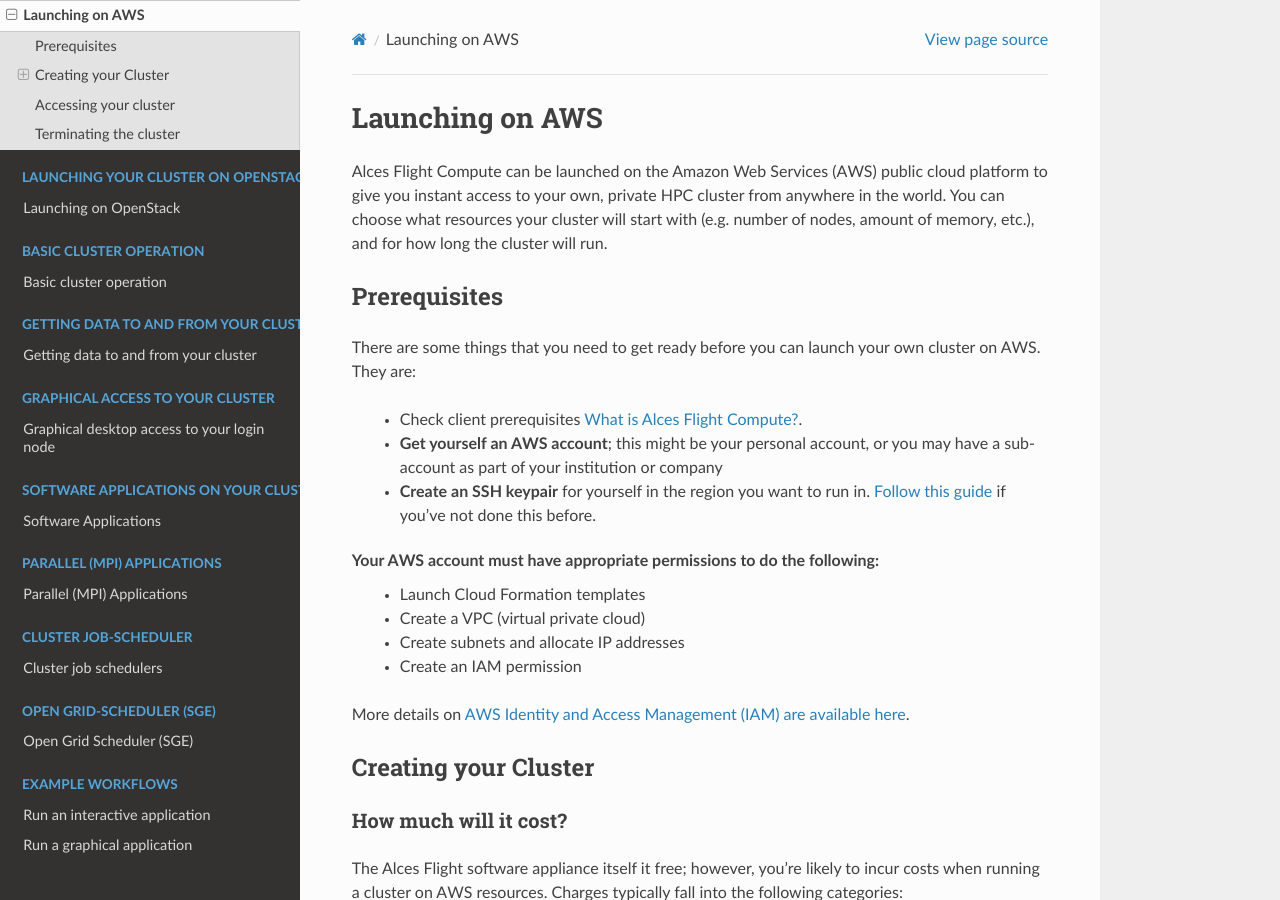
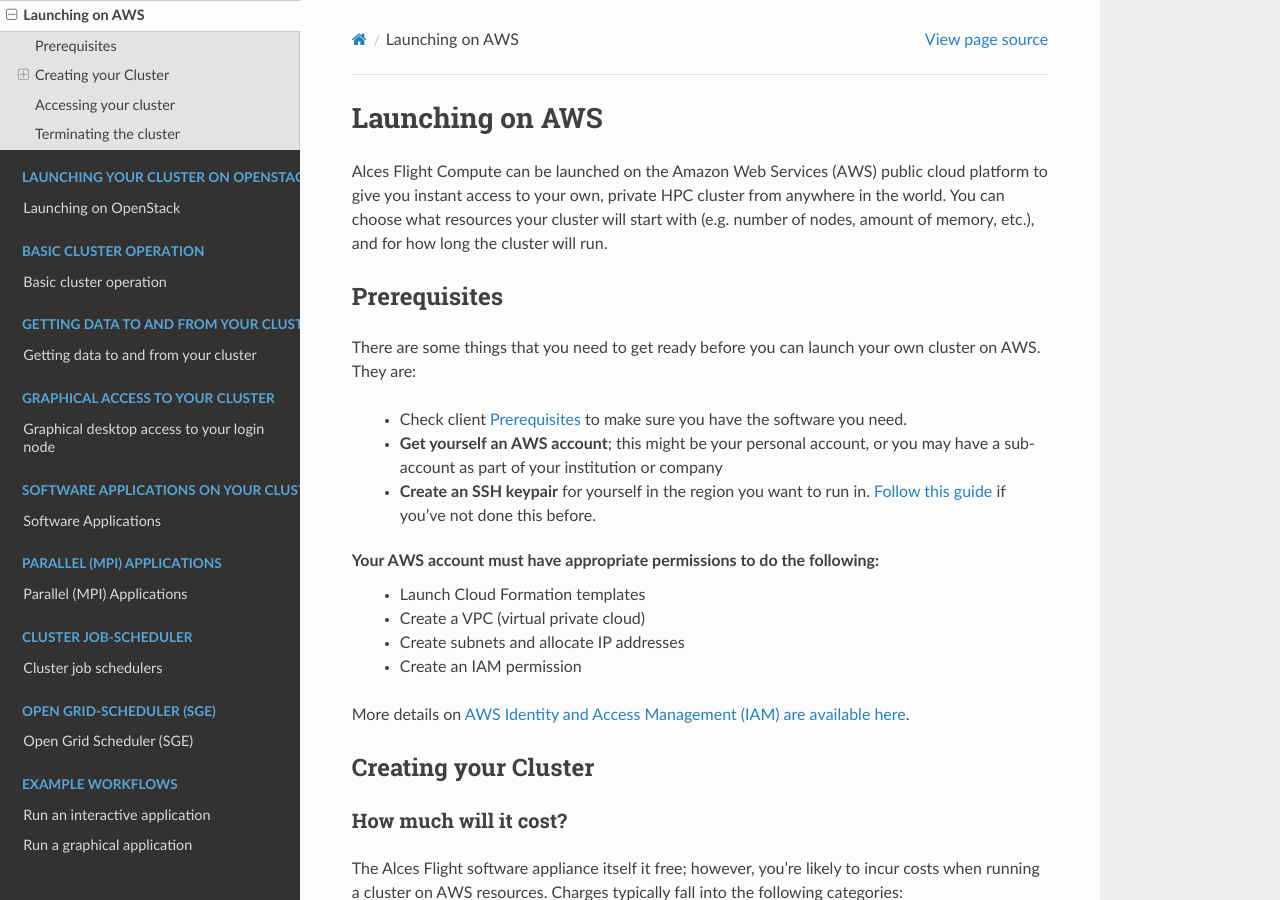
Before and after one commit to alces-software/flight-appliance-docs, a Sphinx documentation site: the page built from docs/source/launch-aws/launching_on_aws.rst, in a window 1280 px wide and 900 px high. Built offline with Sphinx 7.4.7 and the Read the Docs theme 2.0.0, drawn with Linux system fonts in a browser that asks for light colours; pages that are not in the unit, such as notebooks, are missing from menus; some of the changed text lies outside the part shown.

Commit message:
Added new direct reference

```diff
--- a/docs/source/launch-aws/launching_on_aws.rst
+++ b/docs/source/launch-aws/launching_on_aws.rst
@@ -11,7 +11,7 @@
 
 There are some things that you need to get ready before you can launch your own cluster on AWS. They are:
 
- - Check client prerequisites :ref:`whatisit`.
+ - Check client :ref:`clientprereqs` to make sure you have the software you need.
  - **Get yourself an AWS account**; this might be your personal account, or you may have a sub-account as part of your institution or company
  - **Create an SSH keypair** for yourself in the region you want to run in. `Follow this guide <http://docs.aws.amazon.com/AWSEC2/latest/UserGuide/ec2-key-pairs.html>`_ if you've not done this before.
 
@@ -142,4 +142,4 @@
 
 Over the next few minutes, your cluster login and compute nodes will be terminated. Any data held on EBS will be erased, with storage volumes being wiped and returned to the AWS pool. **Ensure that you have downloaded data that you want to keep to your client machine, or stored in safely in an object storage service before terminating your cluster.**
 
-See - **Getting data to and from your cluster** :ref:`data_basics>`_ for more information on storing your data.
+See - **Getting data to and from your cluster** :ref:`data_basics` for more information on storing your data.
--- a/docs/source/overview/whatisit.rst
+++ b/docs/source/overview/whatisit.rst
@@ -39,6 +39,7 @@
 You are likely to incur infrastructure costs from your platform provider (i.e. AWS, or your local OpenStack team) if you are using their compute resources. This documentation will highlight the configuration points that can effect how much you might be charged, but a full cost estimate for your work is outside the scope of Flight documentation. Your platform providers are there to help though - if in doubt, start small (e.g. a handful of nodes for a few hours) and review the costs before scaling your workload up. It's worth spending some time reviewing your costs over the longer term as well, as you may be able to reduce the bill if you run jobs at a different time of day, on different types of resources, or even in a different geographic region if your datasets allow.
 
 
+.. _clientprereqs:
 Prerequisites
 =============
 
```
